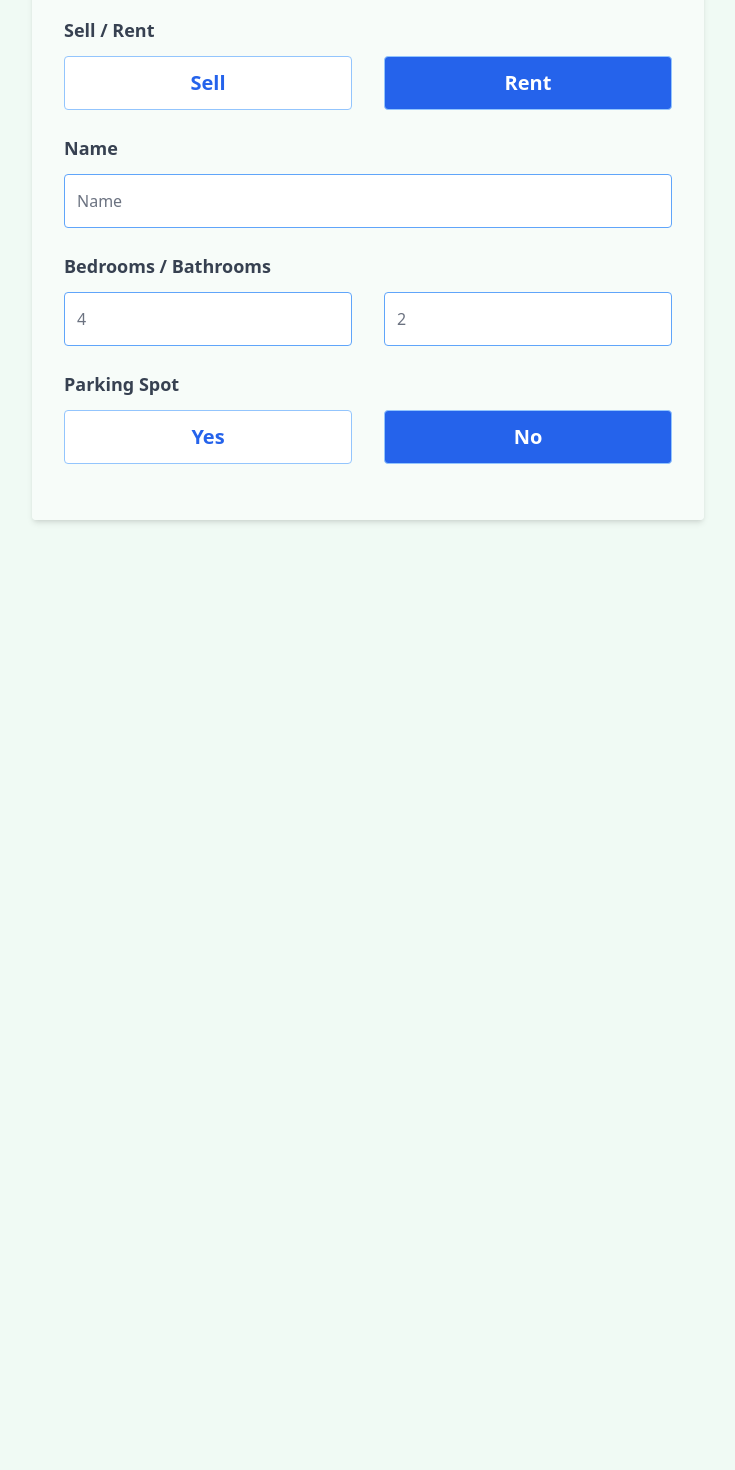
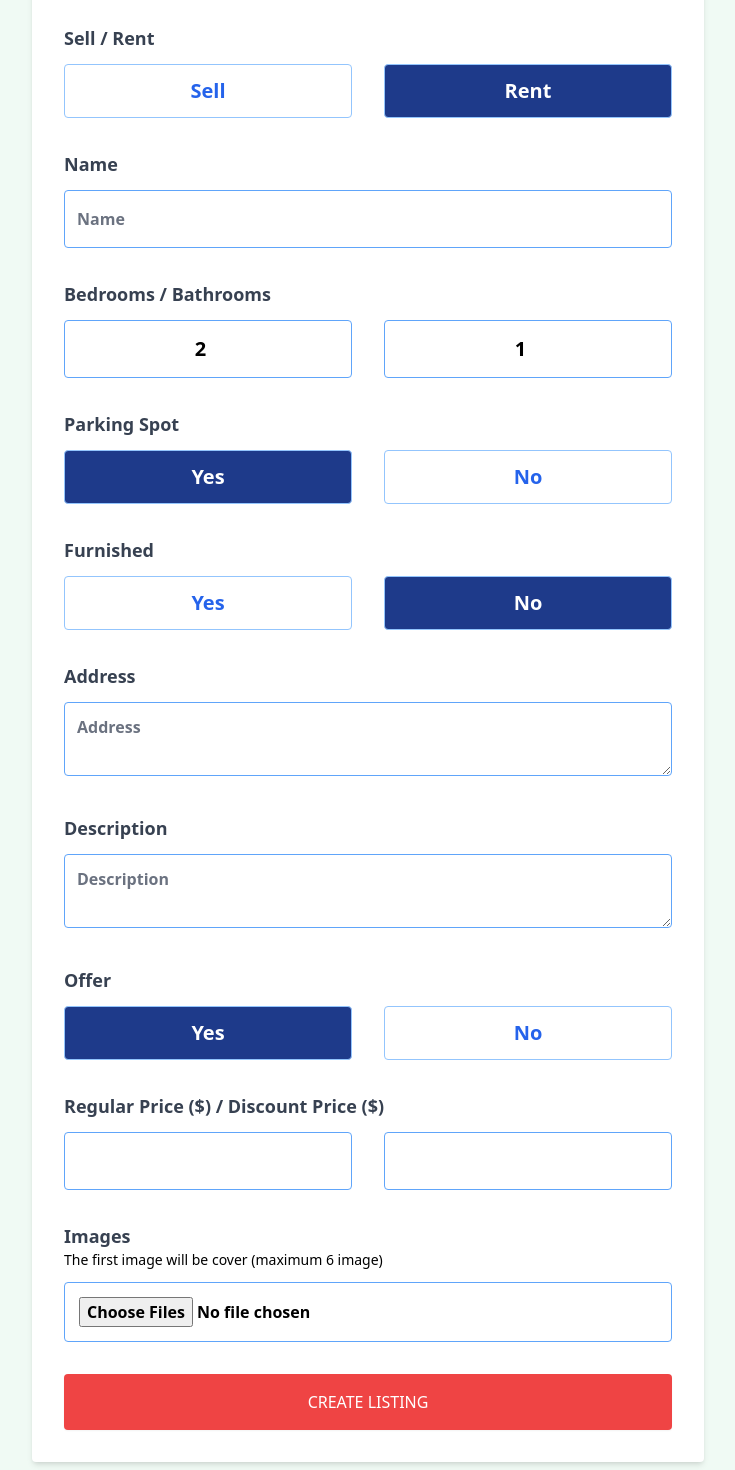
Before and after one commit to abrarzahed/react-realtor-clone, a React (Create React App) app: page /create-listing in a window 1280 px wide. Shown: the part 180-1650 px from the top of the page, without its empty margins (272-1007 px from the left). Before the commit the page ends 800 px from the top, so only its background shows below. Built offline with nearby package versions, Linux system fonts and the light colour scheme; no server answers.

Commit message:
completed ui of create listing page

```diff
--- a/src/pages/CreateListing.jsx
+++ b/src/pages/CreateListing.jsx
@@ -1,77 +1,277 @@
+import { useState } from "react";
+
 export default function CreateListing() {
+  const [formData, setFormData] = useState({
+    type: "rent",
+    name: "",
+    bedrooms: 2,
+    bathrooms: 1,
+    parkingSpot: true,
+    isFurnished: false,
+    address: "",
+    description: "",
+    offer: true,
+    regularPrice: "",
+    discountPrice: "",
+  });
+
+  const onFieldsChange = () => {};
+
   return (
-    <main className="px-4 mt-8">
-      <div className="bg-white p-4 md:p-8 bg-opacity-50 rounded shadow-md max-w-2xl mx-auto">
+    <main className="px-4 my-8">
+      <div className="bg-white p-4 md:p-8 rounded shadow-md max-w-2xl mx-auto">
         <h1 className="text-3xl border-b-2 pb-[14px] mb-6 font-bold text-gray-800">
           Create a Listing
         </h1>
-        <form>
-          <div className="my-6 input-group">
+        <form id="form">
+          {/* ============ Sell or Rent ============ */}
+          <div className="my-8 input-group">
             <p className="font-semibold mb-3 text-lg text-gray-700">
               Sell / Rent
             </p>
             <div className="flex space-x-8 items-center">
               <button
+                name="sell"
                 type="button"
-                className="w-full border bg-white text-blue-600 border-blue-300 rounded p-3 text-xl font-semibold "
+                className={`w-full border  border-blue-300 rounded p-3 text-xl font-semibold ${
+                  formData.type === "sell"
+                    ? "bg-blue-900 text-white"
+                    : "bg-white text-blue-600"
+                }`}
               >
                 Sell
               </button>
               <button
+                name="rent"
                 type="button"
-                className="w-full border border-blue-300 bg-blue-600 rounded p-3 text-xl font-semibold  text-white"
+                className={`w-full border border-blue-300  rounded p-3 text-xl font-semibold ${
+                  formData.type === "rent"
+                    ? "bg-blue-900 text-white"
+                    : "bg-white text-blue-600"
+                }`}
               >
                 Rent
               </button>
             </div>
           </div>
 
-          <div className="my-6 input-group">
+          {/* ============ name ============ */}
+          <div className="my-8 input-group">
             <p className="font-semibold mb-3 text-lg text-gray-700">Name</p>
             <input
+              name="name"
+              value={formData.name}
+              minLength="10"
+              maxLength="32"
               type="text"
               placeholder="Name"
-              className="w-full rounded py-[14px] border border-blue-400"
+              className="w-full rounded py-4 border border-blue-400 font-semibold"
+              required
+              onChange={onFieldsChange}
             />
           </div>
 
-          <div className="my-6 input-group">
+          {/* ============ bedrooms / bathrooms ============ */}
+          <div className="my-8 input-group">
             <p className="font-semibold mb-3 text-lg text-gray-700">
               Bedrooms / Bathrooms
             </p>
             <div className="flex space-x-8 items-center">
               <input
+                name="bedrooms"
+                value={formData.bedrooms}
                 type="number"
                 placeholder="4"
-                className="w-full rounded py-[14px] border border-blue-400"
+                className="w-full rounded py-[14px] border border-blue-400 text-center text-xl font-semibold"
+                onChange={onFieldsChange}
+                required
               />
               <input
+                name="bathrooms"
+                value={formData.bathrooms}
                 placeholder="2"
                 type="number"
-                className="w-full rounded py-[14px] border border-blue-400"
+                className="w-full rounded py-[14px] border border-blue-400 text-center text-xl font-semibold"
+                onChange={onFieldsChange}
+                required
               />
             </div>
           </div>
 
-          <div className="my-6 input-group">
+          {/* ============ parking spot ============ */}
+          <div className="my-8 input-group">
             <p className="font-semibold mb-3 text-lg text-gray-700">
               Parking Spot
             </p>
             <div className="flex space-x-8 items-center">
               <button
+                name="parkingSpot"
                 type="button"
-                className="w-full border bg-white text-blue-600 border-blue-300 rounded p-3 text-xl font-semibold "
+                className={`w-full border  border-blue-300 rounded p-3 text-xl font-semibold ${
+                  formData.parkingSpot
+                    ? "bg-blue-900 text-white"
+                    : "bg-white text-blue-600"
+                }`}
               >
                 Yes
               </button>
               <button
+                name="parkingSpot"
                 type="button"
-                className="w-full border border-blue-300 bg-blue-600 rounded p-3 text-xl font-semibold  text-white"
+                className={`w-full border  border-blue-300 rounded p-3 text-xl font-semibold ${
+                  !formData.parkingSpot
+                    ? "bg-blue-900 text-white"
+                    : "bg-white text-blue-600"
+                }`}
               >
                 No
               </button>
             </div>
           </div>
+
+          {/* ============ furnished ============ */}
+          <div className="my-8 input-group">
+            <p className="font-semibold mb-3 text-lg text-gray-700">
+              Furnished
+            </p>
+            <div className="flex space-x-8 items-center">
+              <button
+                name="isFurnished"
+                type="button"
+                className={`w-full border  border-blue-300 rounded p-3 text-xl font-semibold ${
+                  formData.isFurnished
+                    ? "bg-blue-900 text-white"
+                    : "bg-white text-blue-600"
+                }`}
+              >
+                Yes
+              </button>
+              <button
+                name="isFurnished"
+                type="button"
+                className={`w-full border  border-blue-300 rounded p-3 text-xl font-semibold ${
+                  !formData.isFurnished
+                    ? "bg-blue-900 text-white"
+                    : "bg-white text-blue-600"
+                }`}
+              >
+                No
+              </button>
+            </div>
+          </div>
+
+          {/* ============ address ============ */}
+          <div className="my-8 input-group">
+            <p className="font-semibold mb-3 text-lg text-gray-700">Address</p>
+            <textarea
+              name="address"
+              value={formData.address}
+              type="text"
+              placeholder="Address"
+              className="w-full rounded py-3 border border-blue-400 font-semibold"
+              required
+              onChange={onFieldsChange}
+            ></textarea>
+          </div>
+
+          {/* ============ description ============ */}
+          <div className="my-8 input-group">
+            <p className="font-semibold mb-3 text-lg text-gray-700">
+              Description
+            </p>
+            <textarea
+              name="description"
+              value={formData.description}
+              type="text"
+              placeholder="Description"
+              className="w-full rounded py-3 border border-blue-400 font-semibold"
+              required
+              onChange={onFieldsChange}
+            ></textarea>
+          </div>
+
+          {/* ============ offer ============ */}
+          <div className="my-8 input-group">
+            <p className="font-semibold mb-3 text-lg text-gray-700">Offer</p>
+            <div className="flex space-x-8 items-center">
+              <button
+                name="offer"
+                type="button"
+                className={`w-full border  border-blue-300 rounded p-3 text-xl font-semibold ${
+                  formData.offer
+                    ? "bg-blue-900 text-white"
+                    : "bg-white text-blue-600"
+                }`}
+              >
+                Yes
+              </button>
+              <button
+                name="offer"
+                type="button"
+                className={`w-full border  border-blue-300 rounded p-3 text-xl font-semibold ${
+                  !formData.offer
+                    ? "bg-blue-900 text-white"
+                    : "bg-white text-blue-600"
+                }`}
+              >
+                No
+              </button>
+            </div>
+          </div>
+
+          {/* ============ regular price / discount price ============ */}
+          <div className="my-8 input-group">
+            <p className="font-semibold mb-3 text-lg text-gray-700">
+              Regular Price ($) / Discount Price ($)
+            </p>
+            <div className="flex space-x-8 items-center">
+              <input
+                name="regularPrice"
+                value={formData.regularPrice}
+                type="number"
+                className="w-full rounded py-[14px] border border-blue-400 text-center text-xl font-semibold"
+                onChange={onFieldsChange}
+                required
+              />
+              <input
+                disabled={!formData.offer}
+                name="discountPrice"
+                value={formData.discountPrice}
+                type="number"
+                className="w-full rounded py-[14px] border border-blue-400 text-center text-xl font-semibold disabled:bg-gray-200 disabled:border-gray-200 disabled:cursor-none"
+                onChange={onFieldsChange}
+                required={formData.offer}
+              />
+            </div>
+          </div>
+
+          {/* ============ images ============ */}
+          <div className="my-8 input-group">
+            <p className="font-semibold text-lg text-gray-700">Images</p>
+            <p className="mb-3 text-sm">
+              The first image will be cover (maximum 6 image)
+            </p>
+            <div className="flex space-x-8 items-center">
+              <input
+                name="images"
+                value={formData.regularPrice}
+                type="file"
+                className="w-full rounded px-[14px] py-[14px] border border-blue-400 text-center font-semibold"
+                onChange={onFieldsChange}
+                accept=".jpg,.jpeg,.png,.svg"
+                required
+                multiple
+                max="6"
+              />
+            </div>
+          </div>
+
+          <button
+            type="submit"
+            className="bg-red-500 w-full rounded text-white p-4 shadow-sm uppercase text-md font-medium hover:bg-red-700 transition duration-250 disabled:bg-gray-200 disabled:cursor-none"
+          >
+            Create Listing
+          </button>
         </form>
       </div>
     </main>
```
